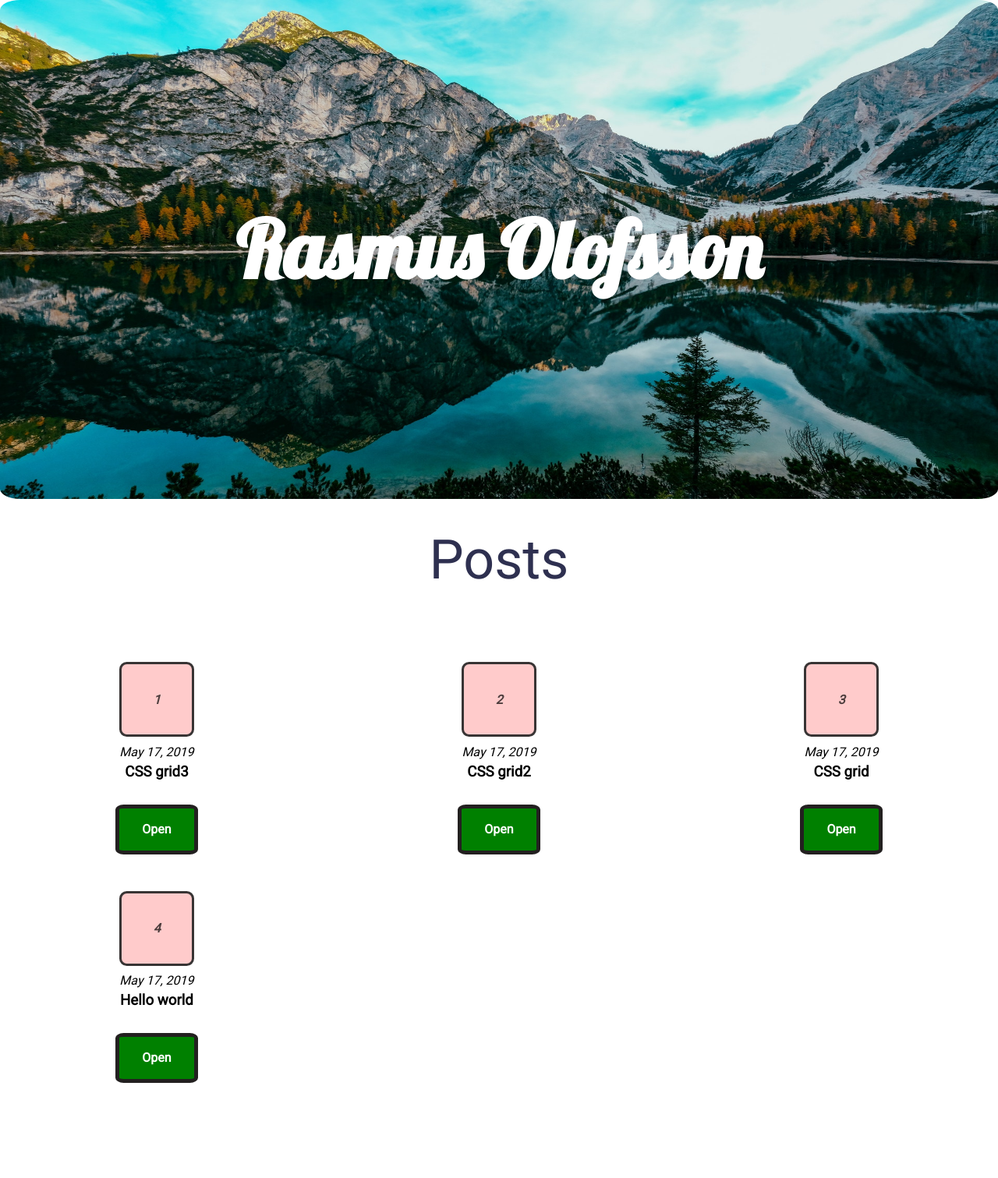
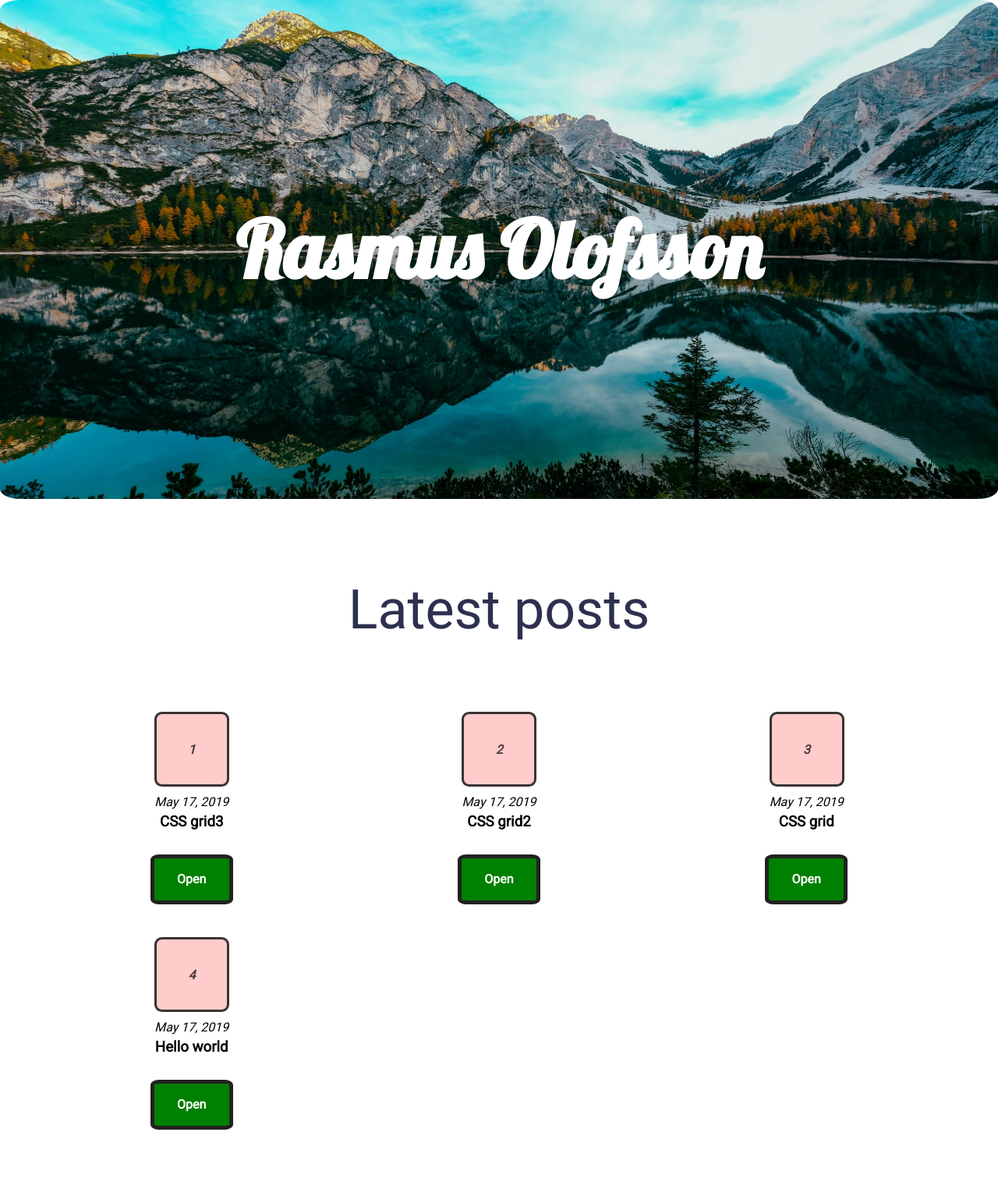
Before and after one commit to rasolo/rasolo.github.io, a Jekyll site: the page built from index.html, in a window 1280 px wide. Shown: the whole page at 78% size. Built offline with Jekyll 4.4.1, drawn with Linux system fonts in a browser that asks for light colours; before the commit the page ends 1440 px from its top, so only the background shows below that.

Commit message:
Padding and change text

```diff
--- a/assets/css/main.scss
+++ b/assets/css/main.scss
@@ -42,6 +42,8 @@ body {
   }
 
   .posts {
+    padding: 5%;
+
     h2 {
       text-align: center;
       margin-bottom: 0.5em;
--- a/index.html
+++ b/index.html
@@ -13,7 +13,7 @@ layout: default
   </section>
 
   <div class="posts">
-      <h2>Posts</h2>
+      <h2>Latest posts</h2>
     <div class="counters">
         {% for post in site.posts %}
           <div class="section">
```
